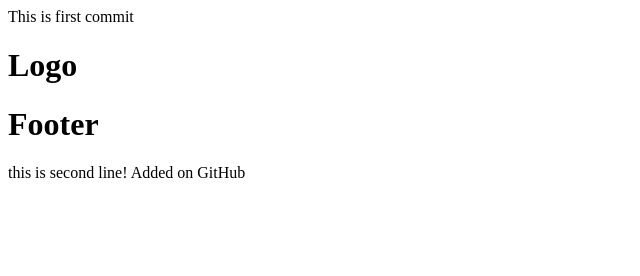
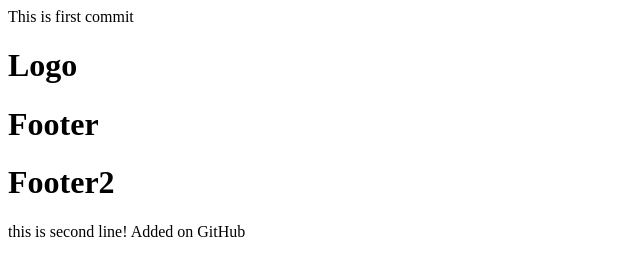
Before and after one commit to Foxy1337/homework, a plain HTML site: page index.html in a window 1280 px wide. Shown: the whole page, without its empty margins (0-640 px from the left). Drawn offline with Linux system fonts and the light colour scheme.

Commit message:
added footer2

```diff
--- a/index.html
+++ b/index.html
@@ -11,6 +11,9 @@ This is first commit
 <div class="footer">
 	<h1>Footer</h1>
 </div>
+<div class="footer2">
+	<h1>Footer2</h1>
+</div>
 this is second line!
 
 Added on GitHub
```
